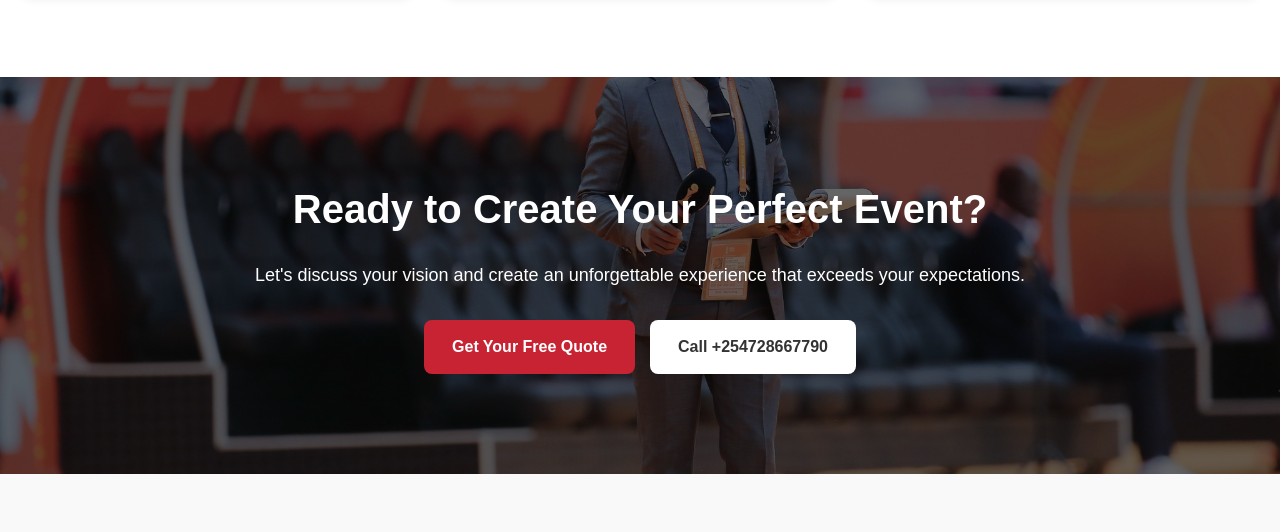
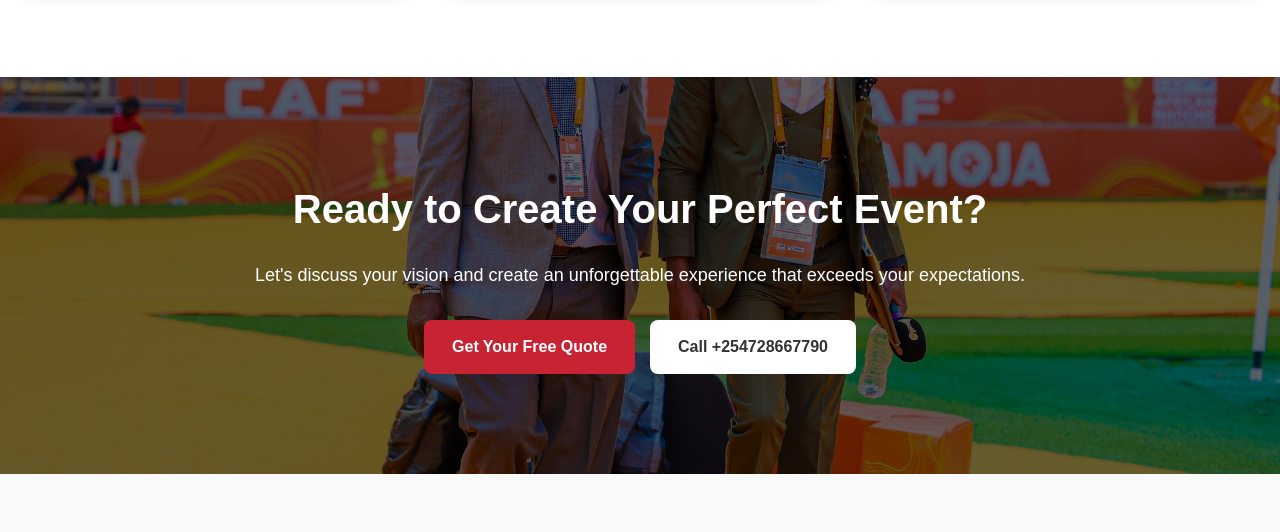
Before and after one commit to KakaDev254/shinnersltd, a plain HTML site: page index.html in a window 1280 px wide. Shown: the part 2798-3330 px from the top of the page. Drawn offline with nearby package versions, Linux system fonts and the light colour scheme.

Commit message:
changed cta bg

```diff
--- a/style.css
+++ b/style.css
@@ -554,7 +554,7 @@ header .logo img {
 /* CTA Section with Parallax */
 .cta-section {
   position: relative;
-  background: url("assets/hero1.jpg") center center / cover no-repeat fixed;
+  background: url("assets/chan2.jpg") center center / cover no-repeat fixed;
   padding: 100px 20px;
   text-align: center;
   color: #fff;
```
